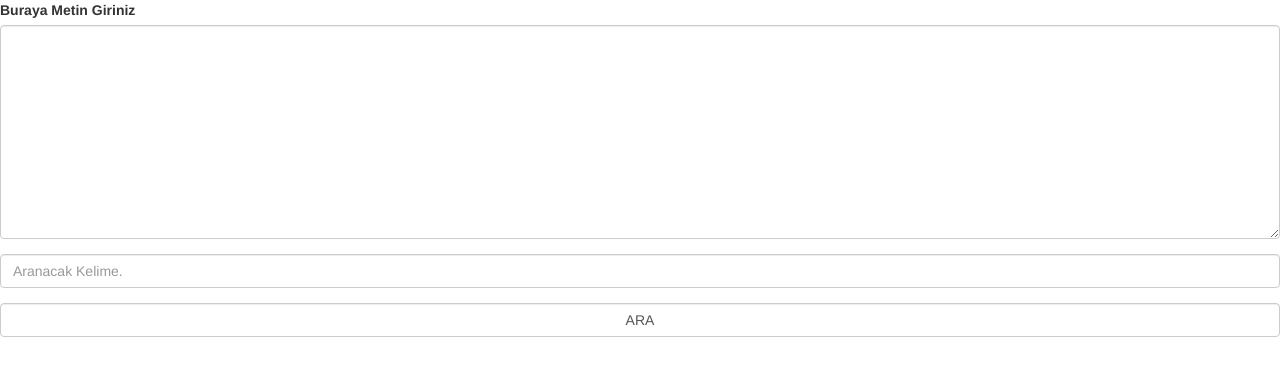
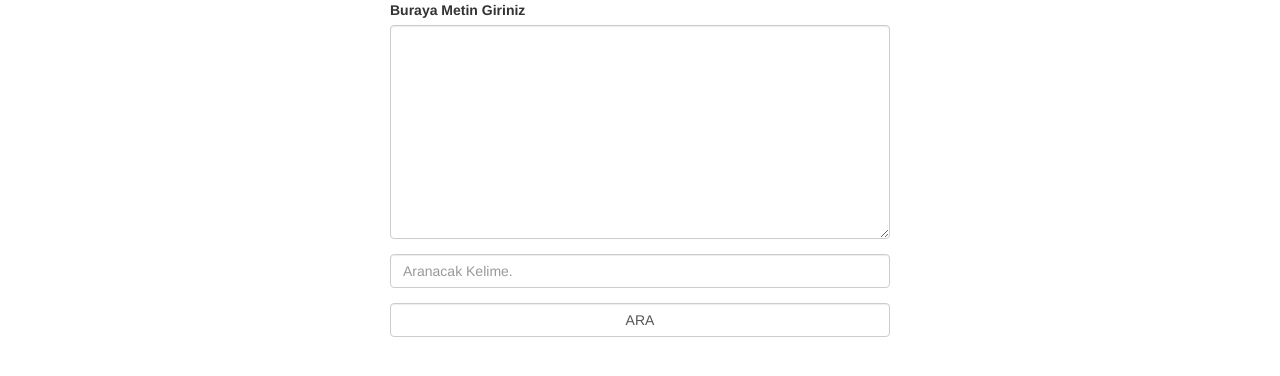
Before and after one commit to aysunkarahan/PHPdenemeler, a PHP site: page / in a window 1280 px wide. Shown: the top 376 px of the page. Run offline with PHP 8.4, Linux system fonts and the light colour scheme.

Commit message:
26.07.2015

```diff
--- a/KelimeArama/index.php
+++ b/KelimeArama/index.php
@@ -4,20 +4,31 @@
     <title>Kelime Arama Uygulaması</title>
     <!-- Latest compiled and minified CSS -->
     <link rel="stylesheet" href="https://maxcdn.bootstrapcdn.com/bootstrap/3.3.5/css/bootstrap.min.css">
+    <style>
+        .kutu{
+            margin: auto;
+            width: 500px;
+            border: 1px;
+        }
+    </style>
 </head>
 <body>
+<div class="kutu">
 <form action="" method="post">
     <div class="form-group">
-    <label for="metin">Buraya Metin Giriniz</label>
-    <textarea class="form-control" name="metin"  cols="30" rows="10"></textarea>
-    </div>
+        <label for="metin">Buraya Metin Giriniz</label>
+    <textarea class="form-control" name="metin"  cols="30" rows="10">
+
+    </textarea>
+        </div>
     <div class="form-group">
     <input type="text" class="form-control" name="aranan" placeholder="Aranacak Kelime."/>
-    </div>
+        </div>
     <div class="form-group">
     <input type="submit" class="form-control" value="ARA"/>
-    </div>
+        </div>
 </form>
+</div>
 </body>
 </html>
 
```
